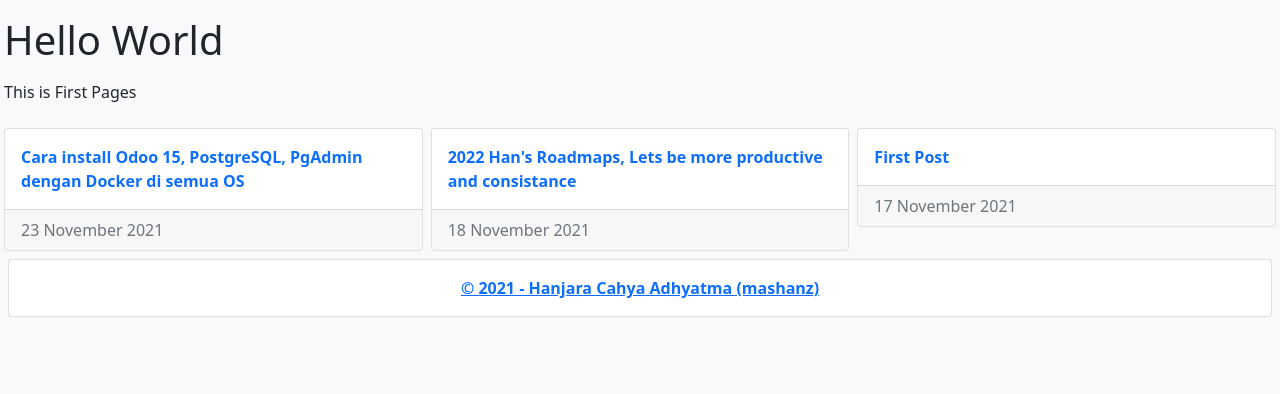
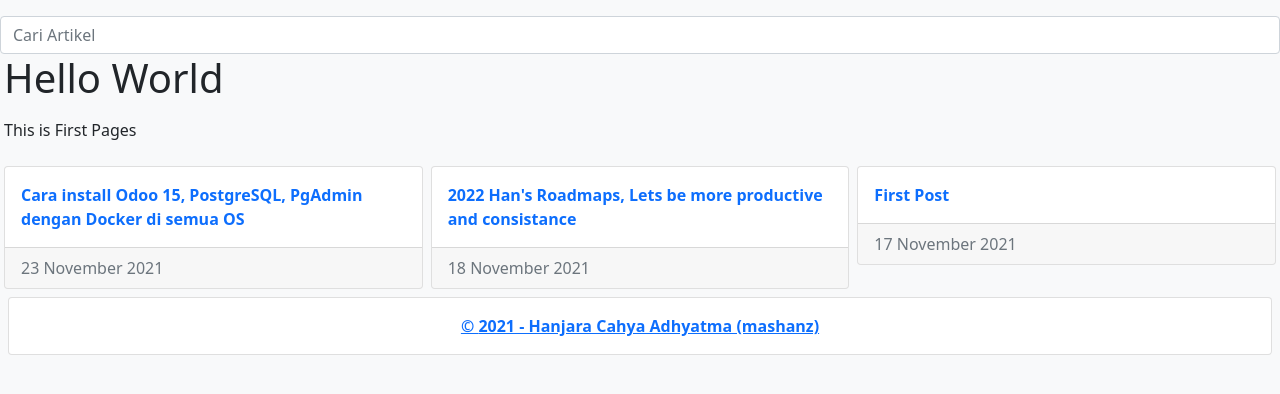
Before and after one commit to mashanz/note, a Jekyll site: the page built from README.md, in a window 1280 px wide. Shown: the top 394 px of the page. Built offline with Jekyll 4.4.1, drawn with Linux system fonts in a browser that asks for light colours; our own code applies the rules of GitHub Pages for plain Markdown files.

Commit message:
Update base.html

```diff
--- a/_layouts/base.html
+++ b/_layouts/base.html
@@ -14,6 +14,9 @@ layout: base
     <link href="https://cdn.jsdelivr.net/npm/bootstrap@5.0.2/dist/css/bootstrap.min.css" rel="stylesheet" integrity="sha384-EVSTQN3/azprG1Anm3QDgpJLIm9Nao0Yz1ztcQTwFspd3yD65VohhpuuCOmLASjC" crossorigin="anonymous">
   </head>
   <body class="bg-light pt-3">
+    <form method="GET" action="https://www.google.com/search">
+      <input class="form-control" type="text" id="q" name="q" value="" placeholder="Cari Artikel">
+    </form>
     <div class="container-fluid row px-0 mx-0 g-2">
       {{ content }}
 
```
